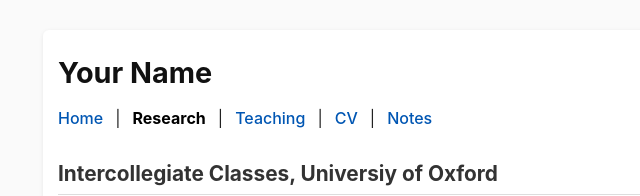
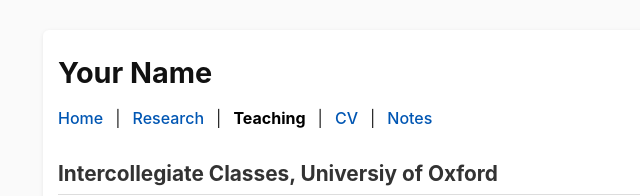
Before and after one commit to pehanA/pehan.github.io, a plain HTML site: page teaching.html in a window 1280 px wide. Shown: the top 196 px of the page, without its empty margins (82-722 px from the left). Drawn offline with Linux system fonts and the light colour scheme.

Commit message:
Update teaching.html

```diff
--- a/teaching.html
+++ b/teaching.html
@@ -13,8 +13,8 @@
       <h1>Your Name</h1>
       <nav>
         <a href="index.html">Home</a> |
-        <a href="research.html" class="active">Research</a> |
-        <a href="teaching.html">Teaching</a> |
+        <a href="research.html" >Research</a> |
+        <a href="teaching.html" class="active">Teaching</a> |
         <a href="cv.pdf" target="_blank">CV</a> |
         <a href="notes.html">Notes</a>
       </nav>
```
